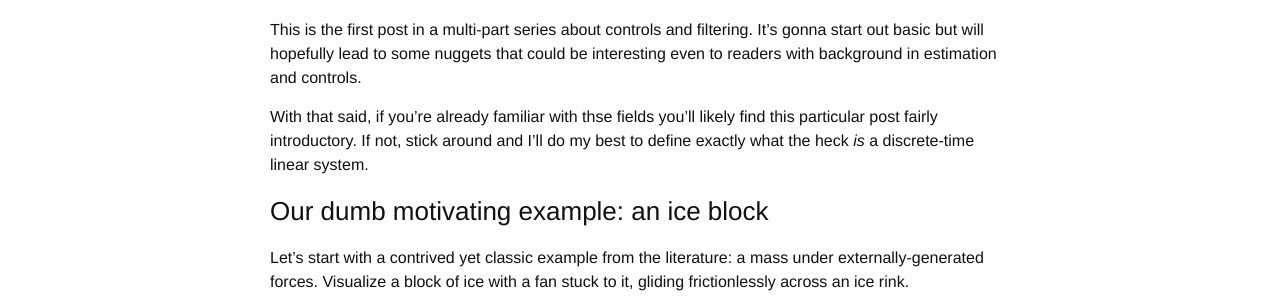
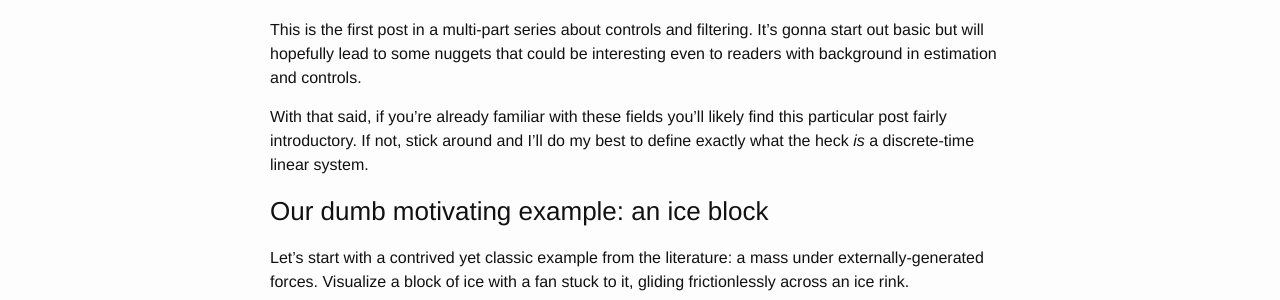
Before and after one commit to mzucker/mzucker.github.io, a Jekyll site: the page built from _posts/2020-05-18-demystifying-discrete-time-linear-systems.md, in a window 1280 px wide and 900 px high. Shown: the part 298-598 px from the top of the window. Built offline with Jekyll 4.4.1, drawn with Linux system fonts in a browser that asks for light colours; formulas are drawn with MathJax 3; some of the changed text lies outside the part shown.

Commit message:
spellcheck

```diff
--- a/_posts/2020-05-18-demystifying-discrete-time-linear-systems.md
+++ b/_posts/2020-05-18-demystifying-discrete-time-linear-systems.md
@@ -13,7 +13,7 @@ Overview
 
 This is the first post in a multi-part series about controls and filtering. It's gonna start out basic but will hopefully lead to some nuggets that could be interesting even to readers with background in estimation and controls.
 
-With that said, if you're already familiar with thse fields you'll likely
+With that said, if you're already familiar with these fields you'll likely
 find this particular post fairly introductory. If not, stick
 around and I'll do my best to define exactly what the heck *is* a
 discrete-time linear system.
```
Also changed, not shown: other parts of _posts/2020-05-18-demystifying-discrete-time-linear-systems.md (+1 -1 lines).
